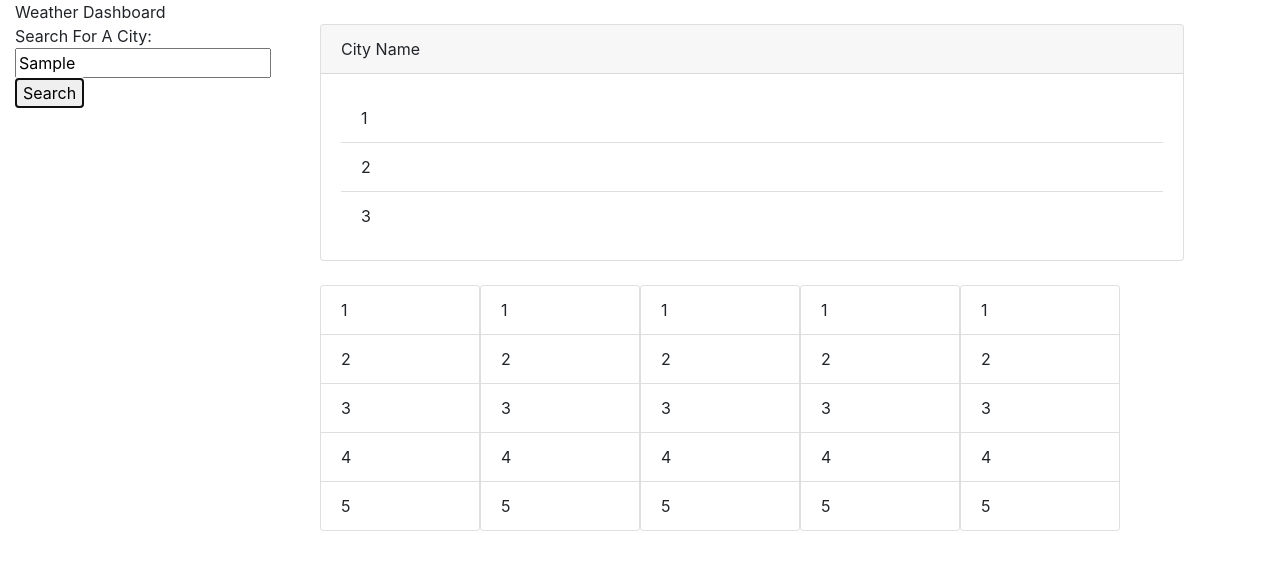
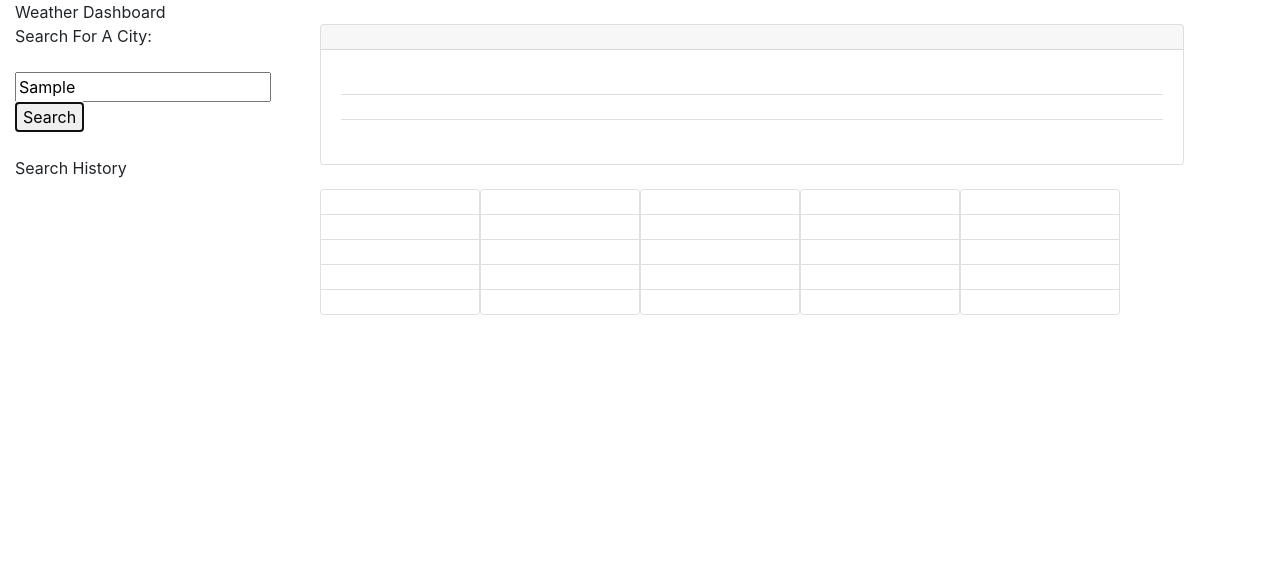
Before and after one commit to Nick-McCarthy/Weather-App, a plain HTML site: page index.html in a window 1280 px wide. Both pictures are taken after typing "Sample" into the empty fields and a click on the button "Search". Drawn offline with nearby package versions, Linux system fonts and the light colour scheme; no server answers.

Commit message:
added card logic step one

```diff
--- a/assets/script.js
+++ b/assets/script.js
@@ -7,31 +7,107 @@ const searchButton = document.getElementById('searchButton');
 searchButton.addEventListener("click", () => {
 
     var searchInput = document.getElementById('searchInput').value;
+
     city = searchInput;
     var weatherApiCall = 'https://api.openweathermap.org/data/2.5/weather?q=' + city + '&appid=' + weatherApiKey;
+
+    function createWeatherCards()  {
+        var i = 1;
+        while (i <= 5) {
+            var code = '<div class="card" id="nextDayCard' + i +  '"style = "width: 10rem;"><ul class="list-group list-group-flush" id="nextDayList' + i + '"><li class="list-group-item" id="nextDayDate' + i + '"></li><li class="list-group-item" id="nextDayTemp' + i + '"></li><li class="list-group-item" id="nextDayWind' + i + '"></li><li class="list-group-item"id="nextDayHumidity' + i + '"></li><li class="list-group-item"id="nextDaySymbol' + i + '"></li></ul></div>';
+            var forcastRow = document.getElementById('forcastRow');
+            forcastRow.innerHTML += code;
+            i++;
+        }
+    };
+
+    createWeatherCards();
+
     fetch(weatherApiCall)
         .then(function (response) {
             return response.json()
         })
         .then(function (currentWeather) {
             console.log(currentWeather);
+            //add first call to local storage
+            localStorage.setItem("currentWeather" + searchInput, currentWeather);
+            //create history button
+            let btn = document.createElement("button");
+            btn.innerHTML = searchInput;
+            btn.id = searchInput;
+            var searchHistory = document.getElementById('searchHistory');
+            searchHistory.appendChild(btn);
+            //main weather card variables and appening to html
+            var mainCity = document.getElementById('mainCity');
+            var mainTemp = document.getElementById('mainTemp');
+            var mainWind = document.getElementById('mainWind');
+            var mainHumidity = document.getElementById('mainHumidity');
+            var mainDate = dayjs().format('YYYY/MM/DD');
+            var temperature = Number((Number(currentWeather.main.temp) - 273.15) * 9/5 + 32).toFixed(2);
+            mainHumidity.innerHTML = "Humidity: " + currentWeather.main.humidity;
+            mainWind.innerHTML = "Wind: " + currentWeather.wind.speed;
+            mainTemp.innerHTML = "Temperature: " + temperature
+            mainCity.innerHTML = currentWeather.name + " - " + mainDate;
+            // variable for second call to api
             var weatherForcastApiCall = "https://api.openweathermap.org/data/2.5/forecast?lat=" + currentWeather.coord.lat + "&lon=" + currentWeather.coord.lat + "&appid=" + weatherApiKey;
             fetch(weatherForcastApiCall)
                 .then(function (response) {
                     return response.json()
                 })
                 .then(function (weatherForcast) {
-                    console.log(weatherForcast)
+                    //add second call to local storage
+                    localStorage.setItem("weatherForcast" + searchInput, weatherForcast);
                 })
         });
-
-    /*
-    localStorage.setItem(searchInput,);
+});
 
 
-    */
-});
 
-function displayWeather() {
 
+
+ /*create div element
+ let div = document.createElement("div");
+ div.className = "card";
+ div.id = "nextDay" + i
+ div.style = "width: 10rem;";
+ //call div parent
+ var forcastRow = document.getElementById('forcastRow');
+ //insert div through parent
+ forcastRow.appendChild(div);
+ //create ul
+ let ul = document.createElement('ul');
+ ul.className = "list-group list-group-flush";
+ ul.id = "forcastList" + i;
+ //call ul parent
+ var forcastDiv = document.getElementById('nextDay' + i);
+ //insert ul through parent
+ forcastDiv.appendChild(ul);
+ //create first li
+ let li = document.createElement('li');
+ li.className = "list-group-item";
+ li.id = 'nextDay' + i + 'Temp'
+ //call li parent
+ var forcastList = document.getElementById('forcastList' + i);
+ //insert li through parent
+ forcastList.appendChild(li)
+ //next li
+ let li2 = document.createElement('li');
+ li2.className = "list-group-item";
+ li2.id = 'nextDay' + i + 'Wind'
+ //insert li through parent
+ forcastList.appendChild(li2)
+ //next li
+ let li3 = document.createElement('li');
+ li3.className = "list-group-item";
+ li3.id = 'nextDay' + i + 'Humidity'
+     //insert li through parent
+ forcastList.appendChild(li3)
+ //next li
+ let li4 = document.createElement('li');
+ li4.className = "list-group-item";
+ li4.id = 'nextDay' + i + 'Date'
+     //insert li through parent
+ forcastList.appendChild(li4)
+ i++
 }
+*/
--- a/index.html
+++ b/index.html
@@ -5,6 +5,11 @@
     <meta http-equiv="X-UA-Compatible" content="IE=edge">
     <meta name="viewport" content="width=device-width, initial-scale=1.0">
     <link rel="stylesheet" href="https://cdn.jsdelivr.net/npm/bootstrap@4.3.1/dist/css/bootstrap.min.css" integrity="sha384-ggOyR0iXCbMQv3Xipma34MD+dH/1fQ784/j6cY/iJTQUOhcWr7x9JvoRxT2MZw1T" crossorigin="anonymous">
+    <script
+    src="https://cdn.jsdelivr.net/npm/dayjs@1.11.3/dayjs.min.js"
+    integrity="sha256-iu/zLUB+QgISXBLCW/mcDi/rnf4m4uEDO0wauy76x7U="
+    crossorigin="anonymous"
+    ></script>
     <title>Weather Tracker - Challenge 6</title>
 </head>
 <body>
@@ -13,71 +18,31 @@
         <div class = "row">
             <div class = "col-3">
                 <div class = "searchTitle">Search For A City:</div>
+                <br>
                 <input type="text" id="searchInput" placeholder="Search..">
                 <button type="submit" id="searchButton">Search</button>
+                <br>
+                <br>
+                <form id = "searchHistory">
+                <label>Search History</label>
+                </form>
             </div>
             <div class = "col-9">
                 <div class="row">
                     <div class="card" style="width: 90%">
-                        <div class="card-header">
-                          City Name
+                        <div class="card-header" id = "mainCity">
                         </div>
                         <div class="card-body">
                             <ul class="list-group list-group-flush">
-                                <li class="list-group-item weatherdate">1</li>
-                                <li class="list-group-item weatherSymbol">2</li>
-                                <li class="list-group-item weatherTemp">3</li>
+                                <li class="list-group-item" id = "mainTemp"></li>
+                                <li class="list-group-item" id = "mainWind"></li>
+                                <li class="list-group-item" id = "mainHumidity"></li>
                             </ul>
                         </div>
                     </div>
                 </div>
                 <br>
-                <div class="row">
-                    <div class="card nextDay1" style="width: 10rem;">
-                        <ul class="list-group list-group-flush">
-                            <li class="list-group-item weatherdate">1</li>
-                            <li class="list-group-item weatherSymbol">2</li>
-                            <li class="list-group-item weatherTemp">3</li>
-                            <li class="list-group-item weatherWind">4</li>
-                            <li class="list-group-item weatherHumidity">5</li>
-                        </ul>
-                    </div>
-                    <div class="card nextDay2" style="width: 10rem;">
-                        <ul class="list-group list-group-flush">
-                            <li class="list-group-item weatherdate">1</li>
-                            <li class="list-group-item weatherSymbol">2</li>
-                            <li class="list-group-item weatherTemp">3</li>
-                            <li class="list-group-item weatherWind">4</li>
-                            <li class="list-group-item weatherHumidity">5</li>
-                        </ul>
-                    </div>
-                    <div class="card nextDay3" style="width: 10rem;">
-                        <ul class="list-group list-group-flush">
-                            <li class="list-group-item weatherdate">1</li>
-                            <li class="list-group-item weatherSymbol">2</li>
-                            <li class="list-group-item weatherTemp">3</li>
-                            <li class="list-group-item weatherWind">4</li>
-                            <li class="list-group-item weatherHumidity">5</li>
-                        </ul>
-                    </div>
-                    <div class="card nextDay4" style="width: 10rem;">
-                        <ul class="list-group list-group-flush">
-                            <li class="list-group-item weatherdate">1</li>
-                            <li class="list-group-item weatherSymbol">2</li>
-                            <li class="list-group-item weatherTemp">3</li>
-                            <li class="list-group-item weatherWind">4</li>
-                            <li class="list-group-item weatherHumidity">5</li>
-                        </ul>
-                    </div>
-                    <div class="card NextDay5" style="width: 10rem;">
-                        <ul class="list-group list-group-flush">
-                            <li class="list-group-item weatherdate">1</li>
-                            <li class="list-group-item weatherSymbol">2</li>
-                            <li class="list-group-item weatherTemp">3</li>
-                            <li class="list-group-item weatherWind">4</li>
-                            <li class="list-group-item weatherHumidity">5</li>
-                        </ul>
-                    </div>
+                <div class="row" id="forcastRow">
                 </div>
             </div>
         </div>
@@ -85,7 +50,7 @@
         <script src="https://code.jquery.com/jquery-3.3.1.slim.min.js" integrity="sha384-q8i/X+965DzO0rT7abK41JStQIAqVgRVzpbzo5smXKp4YfRvH+8abtTE1Pi6jizo" crossorigin="anonymous"></script>
         <script src="https://cdn.jsdelivr.net/npm/popper.js@1.14.7/dist/umd/popper.min.js" integrity="sha384-UO2eT0CpHqdSJQ6hJty5KVphtPhzWj9WO1clHTMGa3JDZwrnQq4sF86dIHNDz0W1" crossorigin="anonymous"></script>
         <script src="https://cdn.jsdelivr.net/npm/bootstrap@4.3.1/dist/js/bootstrap.min.js" integrity="sha384-JjSmVgyd0p3pXB1rRibZUAYoIIy6OrQ6VrjIEaFf/nJGzIxFDsf4x0xIM+B07jRM" crossorigin="anonymous"></script>
-        <script src="script.js"></script>
+        <script src="/assets/script.js"></script>
     </div>
 </body>
 </html>
```
